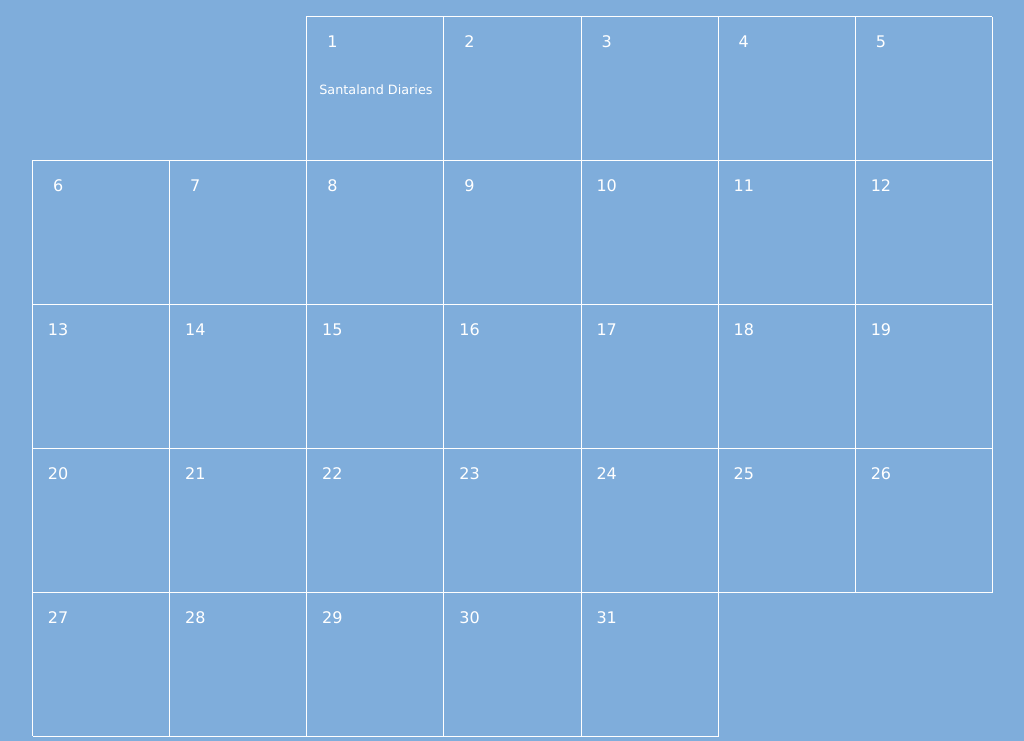
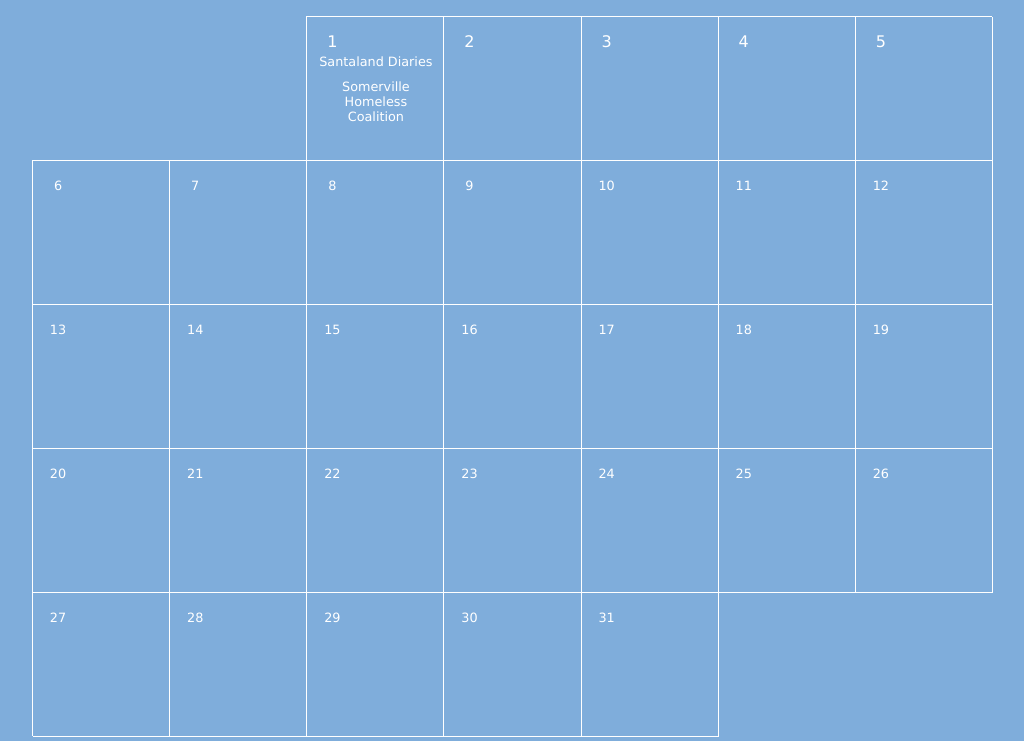
Before and after one commit to carlfroneberger/torntickmas, a plain HTML site: page index.html in a window 1280 px wide. Shown: the part 67-808 px from the top of the page, without its empty margins (127-1151 px from the left). Drawn offline with Linux system fonts and the light colour scheme.

Commit message:
adding dec 1 links

```diff
--- a/index.html
+++ b/index.html
@@ -6,22 +6,32 @@
     <div class="title"> Torn tickmas!</div>
     <div class="month">
       <div class="week">
-        <a  target="_blank" class="day" href="https://youtu.be/4qcpIWVFj-0">
+        <!-- <a  target="_blank" class="day" href="https://youtu.be/4qcpIWVFj-0">
           <div class="num">1</div>
           <div class="link">Santaland Diaries</div>
-        </a>
-        <a  target="_blank" class="day">
+        </a>  -->
+        <div class="day">
+          <div class="num">1</div>
+          <a  target="_blank" href="https://youtu.be/4qcpIWVFj-0">
+            Santaland Diaries
+          </a>
+          <div class="space"></div>
+          <a target="_blank" href="https://somervillehomelesscoalition.org/">
+            Somerville Homeless Coalition
+          </a>
+        </div>
+        <div  target="_blank" class="day">
           <div class="num">2</div>
-        </a>
-        <a  target="_blank" class="day">
+        </div>
+        <div  target="_blank" class="day">
           <div class="num">3</div>
-        </a>
-        <a  target="_blank" class="day">
+        </div>
+        <div  target="_blank" class="day">
           <div class="num">4</div>
-        </a>
-        <a  target="_blank" class="day">
+        </div>
+        <div  target="_blank" class="day">
           <div class="num">5</div>
-        </a>
+        </div>
 
       </div>
       <div class="week">
--- a/main.css
+++ b/main.css
@@ -13,6 +13,7 @@
   flex-grow: 1;
   flex-shrink: 1;
   flex-basis: 0;
+  flex-direction: column;
 
   color: #fff;
   padding: 10px;
@@ -50,8 +51,16 @@
   line-height: 30px;
 }
 
-.link {
+a {
   font-size: .8em;
+  color: #fff;
+  text-decoration: none;
+  width: 100%
+}
+
+.space {
+  width: 100%;
+  height: 10px;
 }
 
 .week:first-of-type .day:first-of-type {
```
